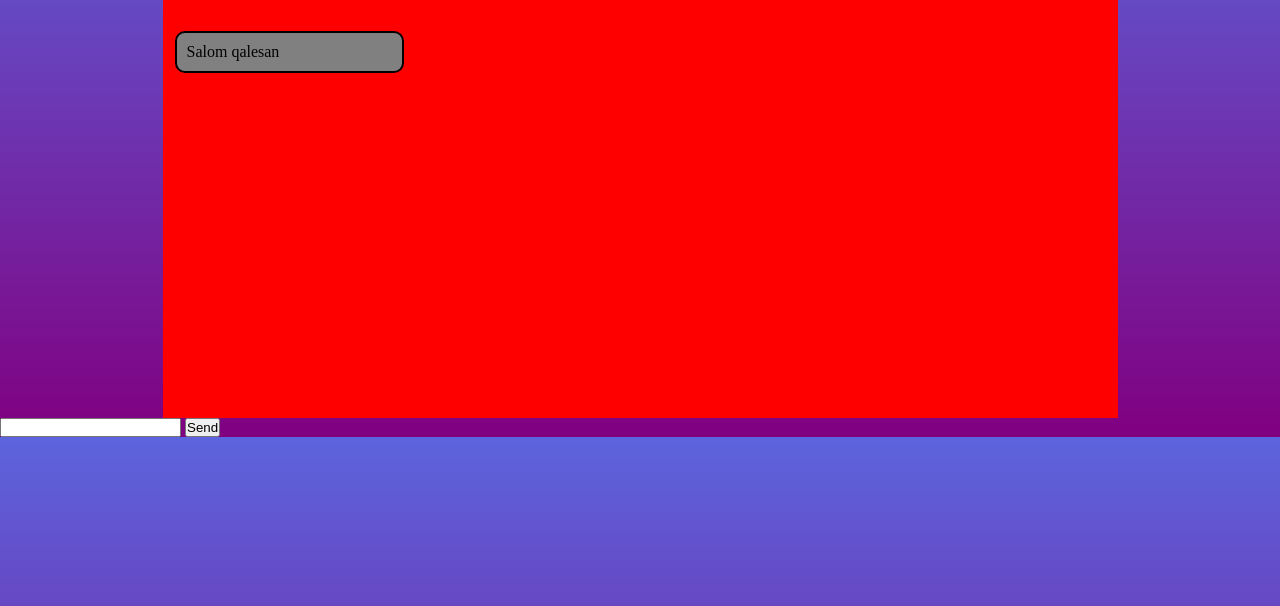
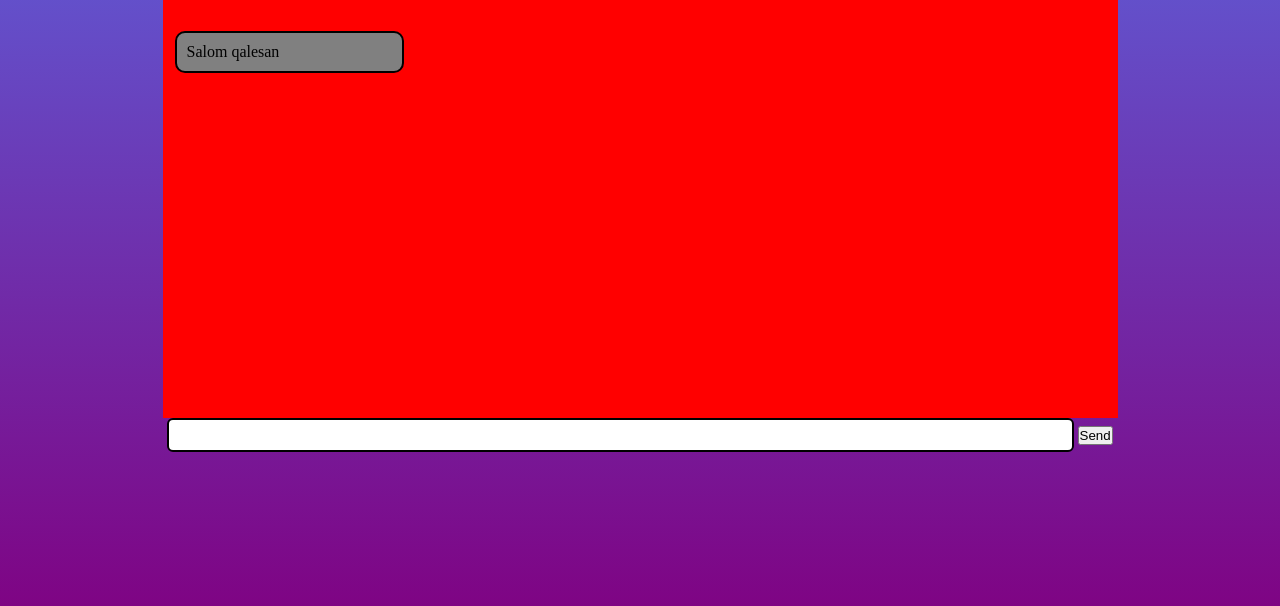
Before and after one commit to ramziddinolimov/chat-app_socket.io, a plain HTML site: page index.html in a window 1280 px wide. Shown: the part 162-768 px from the top of the page. Drawn offline with Linux system fonts and the light colour scheme.

Commit message:
input width and height

```diff
--- a/css/style.css
+++ b/css/style.css
@@ -14,6 +14,7 @@ a{
 }
 
 body{
+    height: 100vh;
     background-image: linear-gradient(rgba(92,100,221), purple);
 }
 
@@ -50,3 +51,18 @@ body{
     float: right;
     clear: both;
 }
+
+#send-container{
+    display: block;
+    margin: auto;
+    text-align: center;
+    max-width: 985px;
+    width: 100%;
+}
+
+#messageInp{
+    width: 92%;
+    height: 34px;
+    border-radius: 6px;
+    border: 2px solid black;
+}
```
